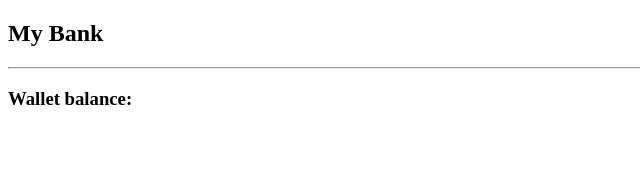
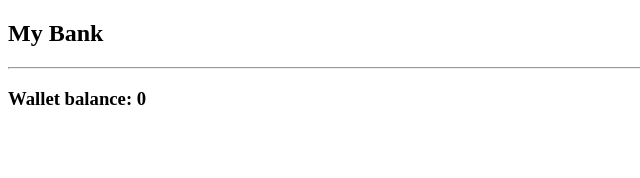
Before and after one commit to icyJoseph/mybank, a React (Create React App) app: page / in a window 1280 px wide. Shown: the top 178 px of the page, without its empty margins (0-640 px from the left). Built offline with nearby package versions, Linux system fonts and the light colour scheme.

Commit message:
fix: corrects first argument in connect

```diff
--- a/src/components/Wallet.js
+++ b/src/components/Wallet.js
@@ -12,6 +12,9 @@ export class Wallet extends Component {
   }
 }
 
-export default connect(state => {
-  balance: state.balance;
-}, null)(Wallet);
+export default connect(
+  state => ({
+    balance: state
+  }),
+  null
+)(Wallet);
```
